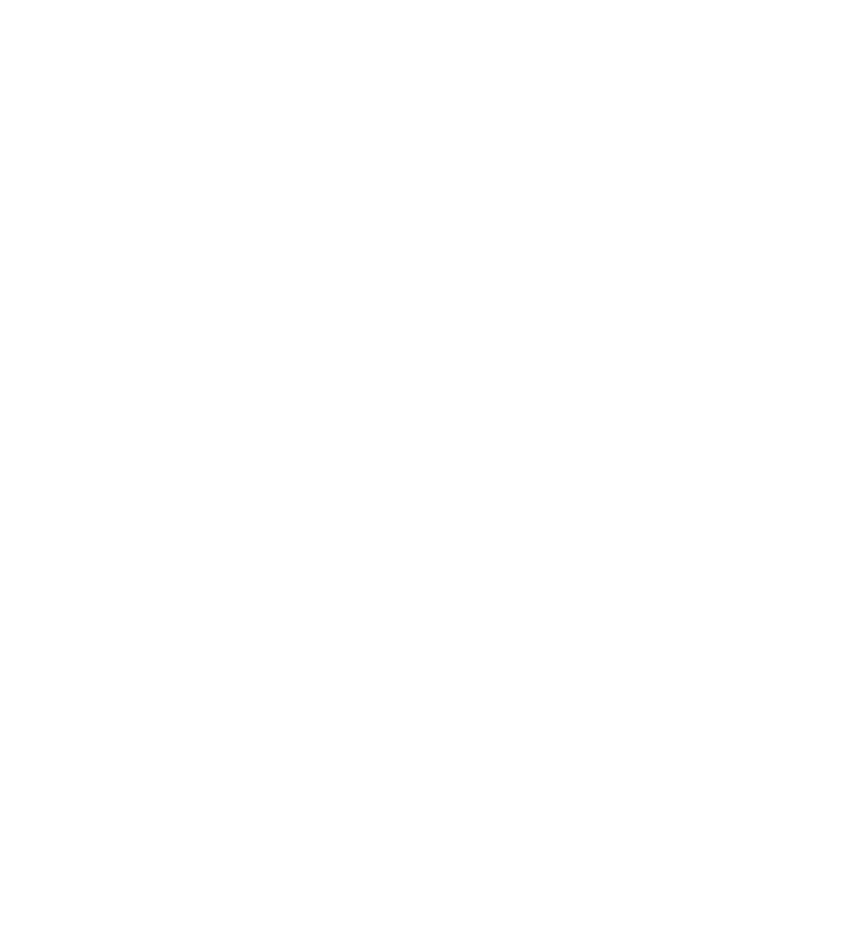
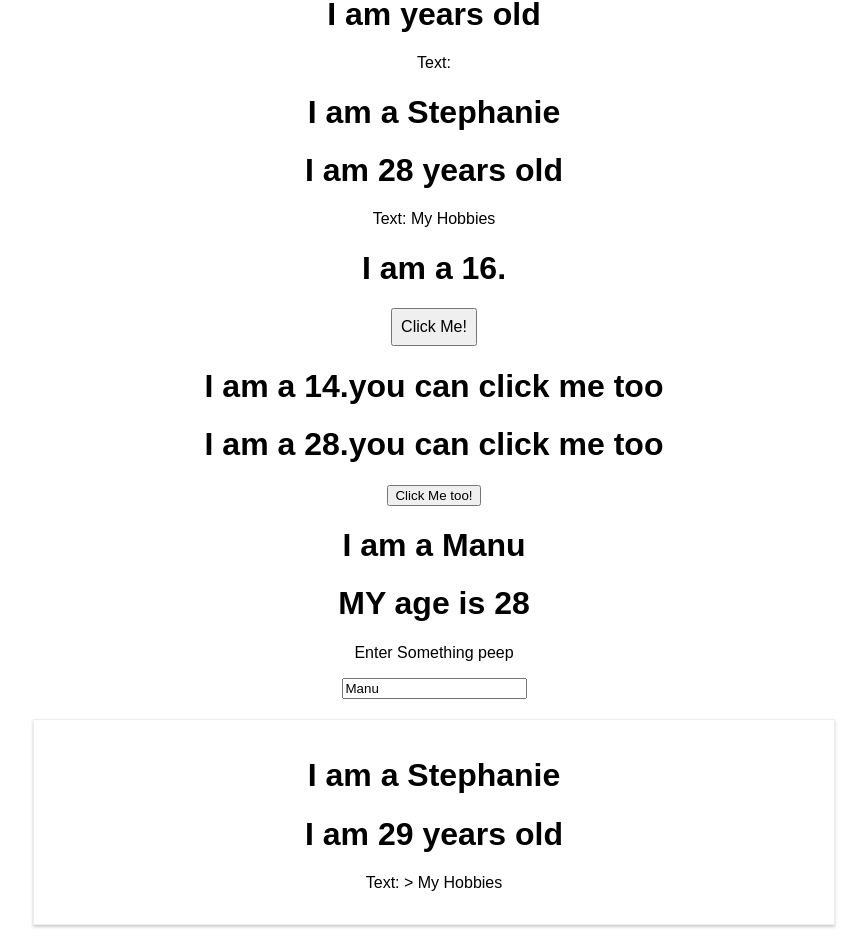
Before and after one commit to sanoojps/react-complete-guide, a React (Create React App) app: page / in a window 1280 px wide. Shown: the part 383-1328 px from the top of the page, without its empty margins (206-1073 px from the left). Before the commit the page ends 800 px from the top, so only its background shows below. Built offline with nearby package versions, Linux system fonts and the light colour scheme.

Commit message:
Final Commit To Sample React

```diff
--- a/src/App.js
+++ b/src/App.js
@@ -2,20 +2,237 @@
 import logo from './logo.svg';
 import './App.css';
 
+// import Person Component
+import Person from "./Person/Person"
+import RandomPerson from "./RandomPerson/RandomPerson"
+import PersonWithInput from "./PersonWithInput/PersonWithInput"
+import PersonWithStyle from "./PersonWithStyle/PersonWithStyle"
 class App extends Component {
+
+  /*
+  Properties
+  */
+ profiles = {
+  persons:[
+    {
+      name: "genius", age: 280
+    },
+    {
+      name: "sadad", age: 287
+    },
+    {
+      name: "sdad", age: 2999
+    },
+  ]
+ };
+
+
+ /*
+ inherited from Component
+  */
+ state =
+ {
+    persons:[
+      {
+        name: "Max", age: 28
+      },
+      {
+        name: "Manu", age: 28
+      },
+      {
+        name: "Stephanie", age: 29
+      },
+    ],
+    someOtherState: "Some"
+ };
+
+/**
+ * Updating "state" rerenders parts involved
+ */
+
   render() {
-    return (
+    // return (
+    //   // <div className="App">
+    //   //   {/* <header className="App-header">
+    //   //     <img src={logo} className="App-logo" alt="logo" />
+    //   //     <h1 className="App-title">Welcome to React</h1>
+    //   //   </header>
+    //   //   <p className="App-intro">
+    //   //     To get started with React, edit <code>src/App.js</code> and save to reload.
+    //   //   </p> */}
+    //   //   <img src={logo} className="App-logo" alt="logo" />
+    //   //   {/* <h1> Hi, I'm a react app</h1> */}
+    //   // </div>
+    // );
+    /**
+     * return (
+     *  <div className="App">
+     *    <h1>Hi, Does this work now </h1>
+     * </div>
+     * );
+     *
+     * This JSX code can be written as
+    */
+
+  //  return (
+  //     <div className="App">
+  //       <h1>Hi, Does this work now </h1>
+  //       <Person name="Anu"/>
+  //       <Person/>
+  //       <Person name="Radha" age="36"> My Hobbies </Person>
+  //       <RandomPerson></RandomPerson>
+  //       <button>Click Me!</button>
+  //    </div>
+  //    );
+
+
+  /**
+   * inline styling of button
+   */
+
+   const style = {
+     backGroundColor: 'white',
+     font: 'inherit',
+     border: '1x solid blue',
+     padding: '8px',
+     cursor: 'pointer'
+   };
+
+  /**
+   * using class variables and state
+  */
+     return (
       <div className="App">
-        <header className="App-header">
-          <img src={logo} className="App-logo" alt="logo" />
-          <h1 className="App-title">Welcome to React</h1>
-        </header>
-        <p className="App-intro">
-          To get started with React, edit <code>src/App.js</code> and save to reload.
-        </p>
-      </div>
+       <img src={logo} className="App-logo" alt="logo" />
+        <h1>Hi, Does this work now </h1>
+        <Person name={this.state.persons[0].name}/>
+        <Person/>
+
+        <Person
+        name={this.state.persons[2].name}
+        age={this.state.persons[0].age}>
+        My Hobbies
+        </Person>
+
+        <RandomPerson></RandomPerson>
+
+        <button
+        style={style}
+        onClick = {this.buttonClickEventhandler}>
+        Click Me!
+        </button>
+
+        {/* Passing  method references between components */}
+        <RandomPerson
+        title = "you can click me too"
+        clickHandler = {this.buttonClickEventhandler} >
+         </RandomPerson>
+
+         {/* Passing  data between components */}
+
+         <RandomPerson
+        title = "you can click me too"
+        clickHandler =
+        {this.buttonClickEventhandlerWithParameter.bind(
+          this,"MAxine"
+          )} >
+         </RandomPerson>
+
+{/* Passing  data between components
+alternate way using an arrow function*/}
+
+         <button
+        onClick =
+        {
+          () => {
+            return this.buttonClickEventhandlerWithParameter(
+              "BullDOFG"
+            )
+          }
+        }
+        >
+        Click Me too!
+        </button>
+
+{/* two way binding*/}
+
+     <PersonWithInput
+       changeHandler={this.nameChangeHandler}
+       name={this.state.persons[1].name}
+        age={this.state.persons[1].age}>
+      Enter Something peep
+     </PersonWithInput>
+
+
+        <PersonWithStyle
+        name={this.state.persons[2].name}
+        age={this.state.persons[2].age}>
+        >
+        My Hobbies
+        </PersonWithStyle>
+
+
+     </div>
+     );
+
+
+
+  }
+
+  buttonClickEventhandler = () =>
+  {
+    console.log("I was clicked");
+    /*
+    Mutating State
+    */
+    this.setState(this.profiles);
+  }
+
+  buttonClickEventhandlerWithParameter = (newName) =>
+  {
+    console.log("I was clicked");
+    /*
+    Mutating State
+    */
+    this.setState(
+      {
+        persons:[
+          {
+            name: newName, age: 28
+          },
+          {
+            name: "Manu", age: 28
+          },
+          {
+            name: "Stephanie", age: 29
+          },
+        ]
+      }
     );
   }
+
+
+  nameChangeHandler = (event) => {
+    this.setState(
+      {
+        persons:[
+          {
+            name: "MF", age: 28
+          },
+          {
+            name: event.target.value, age: 287
+          },
+          {
+            name: "Stephanie", age: 290
+          },
+        ]
+      }
+
+    )
+  }
+
 }
 
+
+
 export default App;
--- /dev/null
+++ b/src/Person/Person.js
@@ -0,0 +1,17 @@
+import React from 'react';
+
+const person = (props) =>
+{
+    return (
+        <div>
+            <h1>I am a {props.name} </h1>
+            <h1>I am {props.age} years old</h1>
+            {/* /*
+            //Handling text passed inbetween tags beginning and end
+            */ }
+            <p>Text: {props.children}</p>
+        </div>
+    );
+}
+
+export default person;
--- /dev/null
+++ b/src/PersonWithInput/PersonWithInput.js
@@ -0,0 +1,27 @@
+import React from 'react';
+
+const personWithInput = (props) =>
+{
+    // const random = Math.floor(Math.random() * 30)
+    return (
+        <div>
+            <h1>
+            I am a {props.name}
+            </h1>
+
+            <h1>MY age is {props.age}</h1>
+
+            <p>{props.children}</p>
+
+            <input
+            type="text"
+            onChange={props.changeHandler}
+            value={props.name}
+            >
+            </input>
+
+        </div>
+    );
+}
+
+export default personWithInput;
--- /dev/null
+++ b/src/PersonWithStyle/PersonWithStyle.css
@@ -0,0 +1,10 @@
+.PersonWithStyle
+{
+    width: 60%;
+    margin: 20px auto;
+    border: 1px solid #eeeeee;
+    box-shadow: 0 2px 3px #cccccc;
+    padding: 16px;
+    text-align: center;
+
+}
--- /dev/null
+++ b/src/PersonWithStyle/PersonWithStyle.js
@@ -0,0 +1,18 @@
+import React from 'react';
+import "./PersonWithStyle.css";
+
+const personWithStyle = (props) =>
+{
+    return (
+        <div className="PersonWithStyle">
+            <h1>I am a {props.name} </h1>
+            <h1>I am {props.age} years old</h1>
+            {/* /*
+            //Handling text passed inbetween tags beginning and end
+            */ }
+            <p>Text: {props.children}</p>
+        </div>
+    );
+}
+
+export default personWithStyle;
--- /dev/null
+++ b/src/RandomPerson/RandomPerson.js
@@ -0,0 +1,17 @@
+import React from 'react';
+
+const randomPerson = (props) =>
+{
+    const random = Math.floor(Math.random() * 30)
+    return (
+        <div>
+            <h1
+            onClick={props.clickHandler}>
+            I am a {random}.
+             {props.title}
+             </h1>
+        </div>
+    );
+}
+
+export default randomPerson;
```
Also changed, not shown: 1 other file (tests, documents, lock files or other folders).
